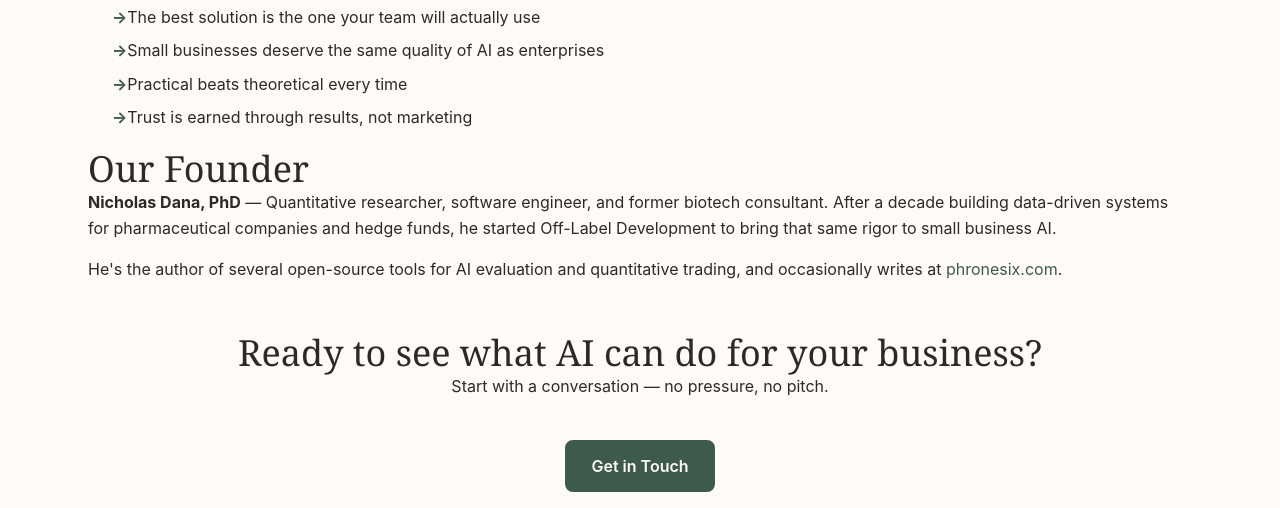
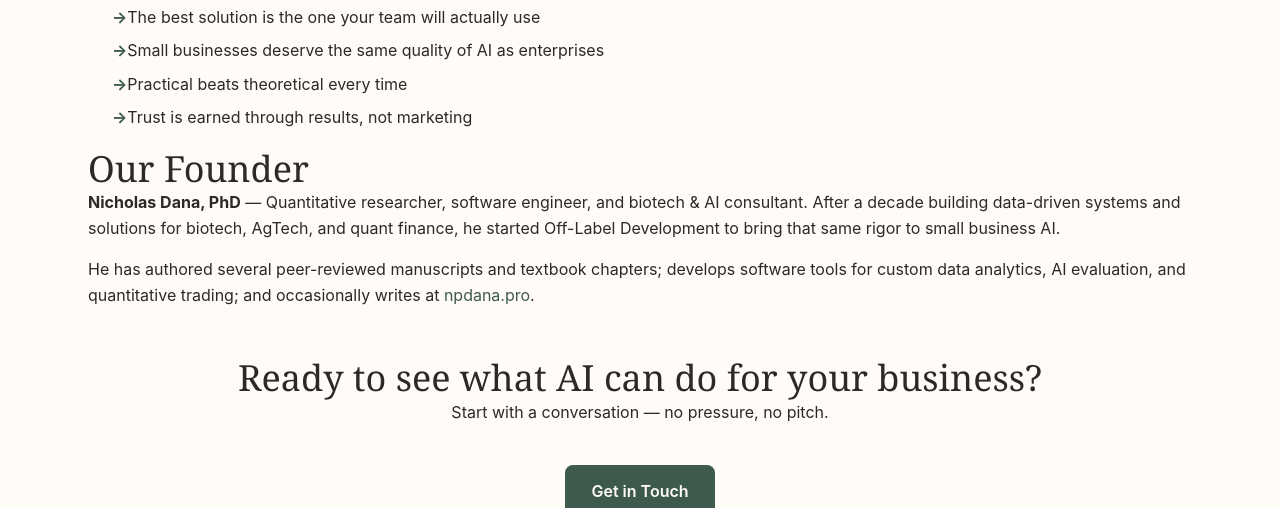
Before and after one commit to Off-Label-Development/offlabel-dev, an Astro site: page /about in a window 1280 px wide. Shown: the part 705-1213 px from the top of the page. Built offline with nearby package versions, Linux system fonts and the light colour scheme; Astro itself is replaced by a stand-in of ours.

Commit message:
content: update founder bio with updated background and writing link

```diff
--- a/src/pages/about.astro
+++ b/src/pages/about.astro
@@ -69,15 +69,11 @@ import { siteConfig } from '../config/site';
             Our Founder
           </h2>
           <p class="mt-3 text-muted-foreground leading-relaxed">
-            <strong>Nicholas Dana, PhD</strong> — Quantitative researcher, software
-            engineer, and former biotech consultant. After a decade building
-            data-driven systems for pharmaceutical companies and hedge funds, he
-            started Off-Label Development to bring that same rigor to small business AI.
+            <strong>Nicholas Dana, PhD</strong> — Quantitative researcher, software engineer, and biotech &amp; AI consultant. After a decade building data-driven systems and solutions for biotech, AgTech, and quant finance, he started Off-Label Development to bring that same rigor to small business AI.
           </p>
           <p class="mt-3 text-muted-foreground leading-relaxed">
-            He's the author of several open-source tools for AI evaluation and
-            quantitative trading, and occasionally writes at
-            <a href="https://phronesix.com" class="text-primary hover:underline">phronesix.com</a>.
+            He has authored several peer-reviewed manuscripts and textbook chapters; develops software tools for custom data analytics, AI evaluation, and quantitative trading; and occasionally writes at
+            <a href="https://npdana.pro" class="text-primary hover:underline">npdana.pro</a>.
           </p>
         </div>
       </div>
```
